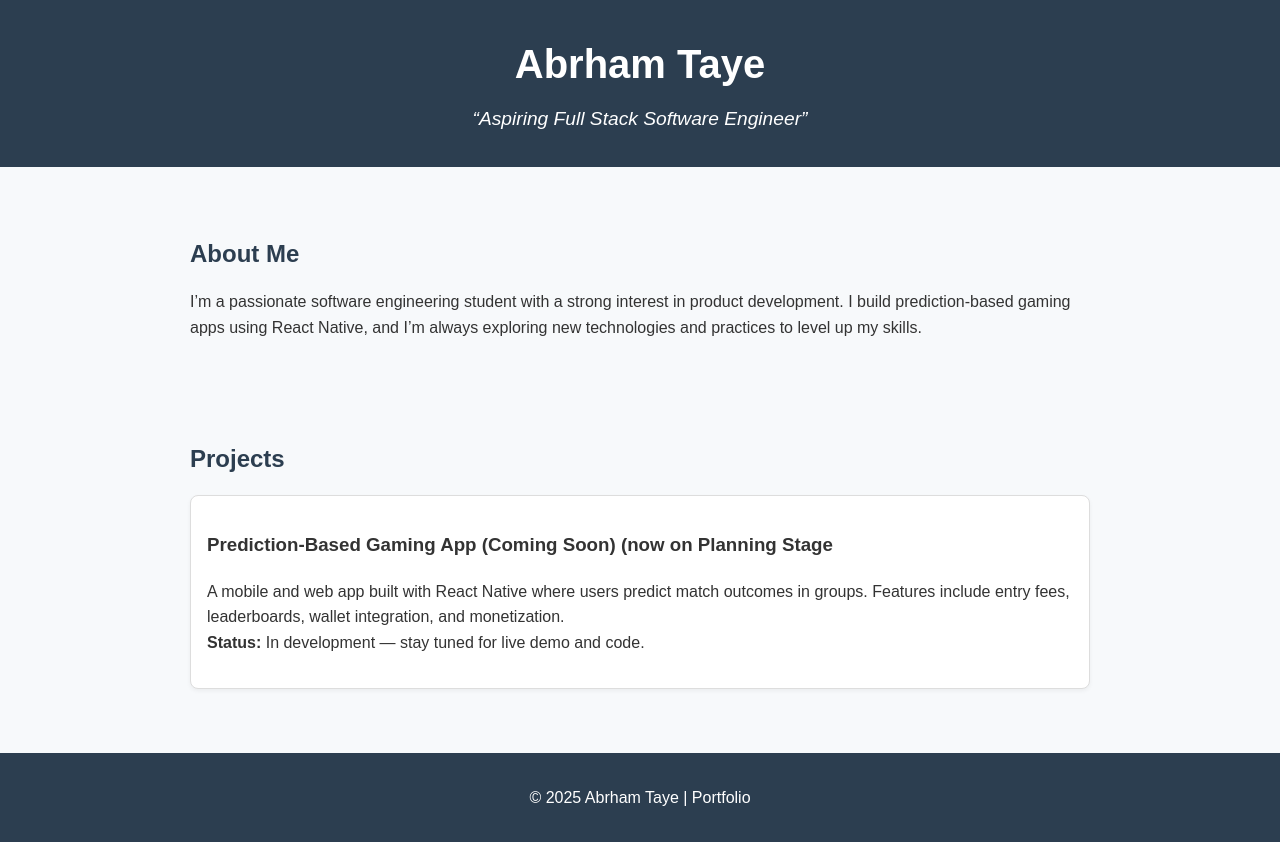
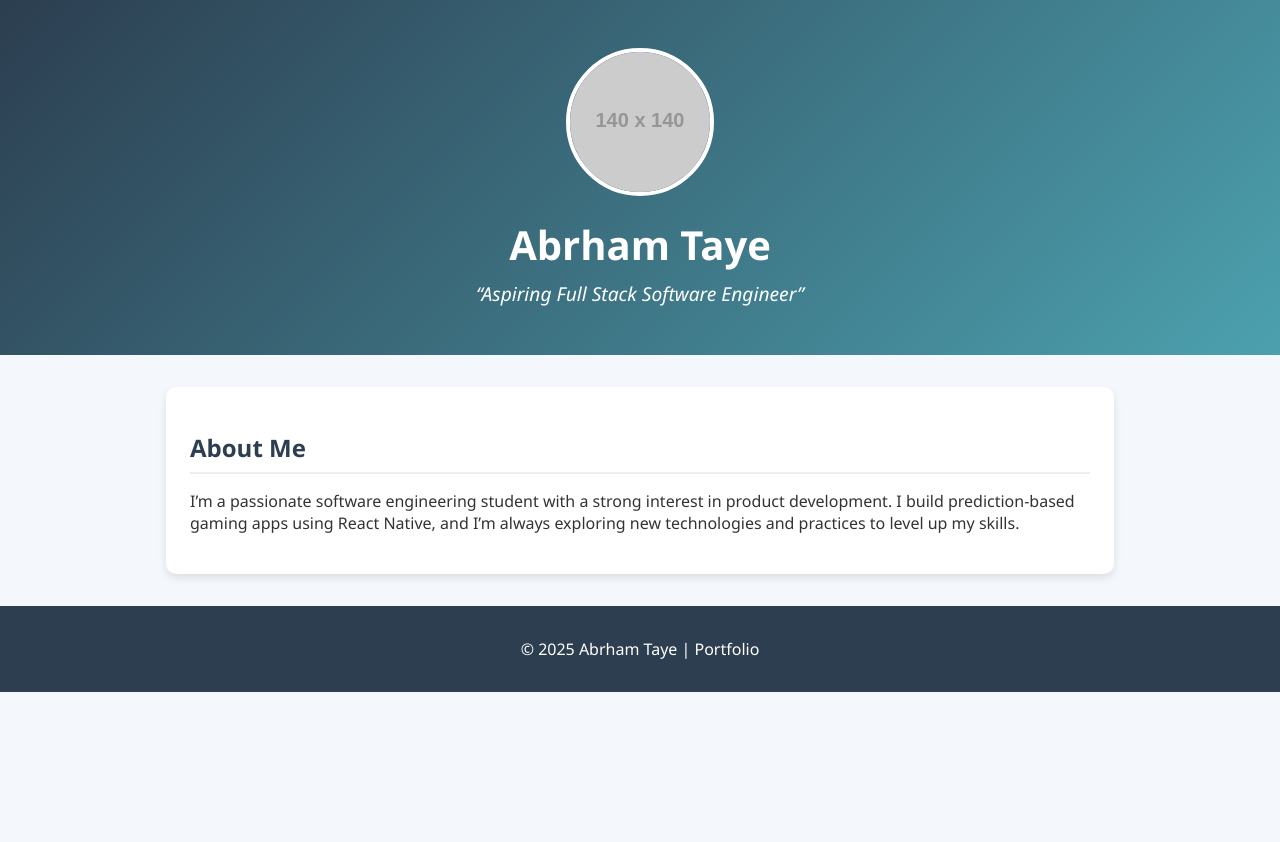
Before and after one commit to Abrhamtaye7/portfolio, a plain HTML site: page index.html in a window 1280 px wide. After the commit the page ends 800 px from the top, so only its background shows below. Drawn offline with Linux system fonts and the light colour scheme; placeholder pictures from the web are drawn by us.

Commit message:
Update index.html

```diff
--- a/index.html
+++ b/index.html
@@ -6,18 +6,25 @@
   <title>Abrham Taye | Aspiring Full Stack Software Engineer</title>
   <style>
     body {
-      font-family: Arial, sans-serif;
+      font-family: 'Segoe UI', Tahoma, Geneva, Verdana, sans-serif;
       margin: 0;
       padding: 0;
-      background: #f7f9fb;
+      background: #f4f7fb;
       color: #333;
-      line-height: 1.6;
     }
     header {
-      background: #2c3e50;
+      background: linear-gradient(135deg, #2c3e50, #4ca1af);
       color: #fff;
-      padding: 2rem;
+      padding: 3rem 1rem;
       text-align: center;
+    }
+    header img {
+      width: 140px;
+      height: 140px;
+      border-radius: 50%;
+      border: 4px solid #fff;
+      margin-bottom: 1rem;
+      object-fit: cover;
     }
     header h1 {
       margin: 0;
@@ -31,19 +38,28 @@
     section {
       max-width: 900px;
       margin: 2rem auto;
-      padding: 1rem;
+      padding: 1.5rem;
+      background: #fff;
+      border-radius: 10px;
+      box-shadow: 0 4px 8px rgba(0,0,0,0.1);
     }
     h2 {
       color: #2c3e50;
       margin-bottom: 1rem;
+      border-bottom: 2px solid #eee;
+      padding-bottom: 0.5rem;
     }
     .project {
-      background: #fff;
+      background: #fafafa;
       border: 1px solid #ddd;
       border-radius: 8px;
       padding: 1rem;
       margin-bottom: 1rem;
-      box-shadow: 0 2px 4px rgba(0,0,0,0.05);
+      transition: transform 0.2s ease;
+    }
+    .project:hover {
+      transform: translateY(-3px);
+      box-shadow: 0 6px 12px rgba(0,0,0,0.1);
     }
     footer {
       text-align: center;
@@ -56,6 +72,8 @@
 </head>
 <body>
   <header>
+    <!-- Replace placeholder.jpg with your real photo -->
+    <img src="https://via.placeholder.com/140" alt="Profile Photo">
     <h1>Abrham Taye</h1>
     <p>“Aspiring Full Stack Software Engineer”</p>
   </header>
@@ -69,17 +87,7 @@
     </p>
   </section>
 
-  <section>
-    <h2>Projects</h2>
-    <div class="project">
-      <h3>Prediction-Based Gaming App (Coming Soon) (now on Planning Stage</h3>
-      <p>
-        A mobile and web app built with React Native where users predict match outcomes in groups.
-        Features include entry fees, leaderboards, wallet integration, and monetization.
-        <br><strong>Status:</strong> In development — stay tuned for live demo and code.
-      </p>
-    </div>
-  </section>
+
 
   <footer>
     <p>© 2025 Abrham Taye | Portfolio</p>
```
